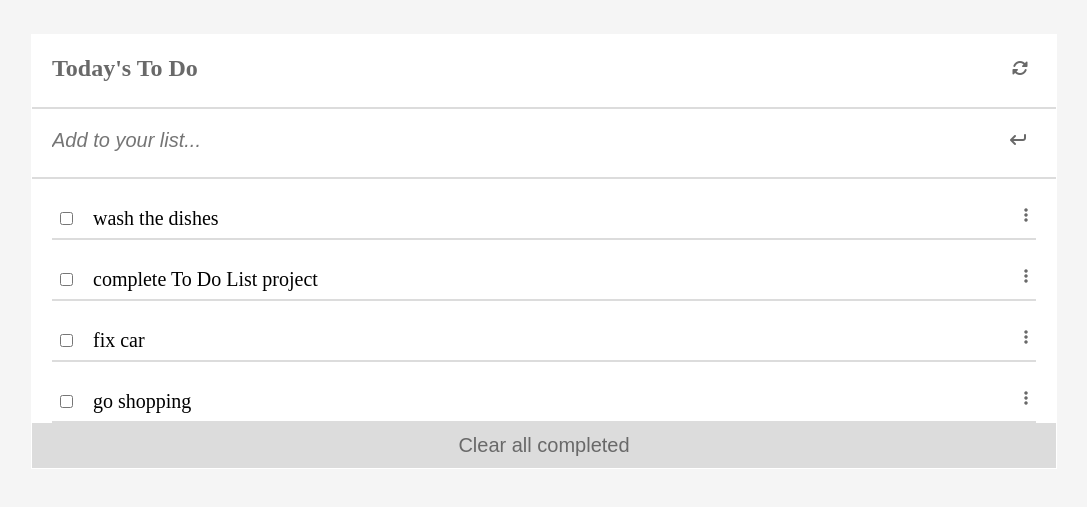
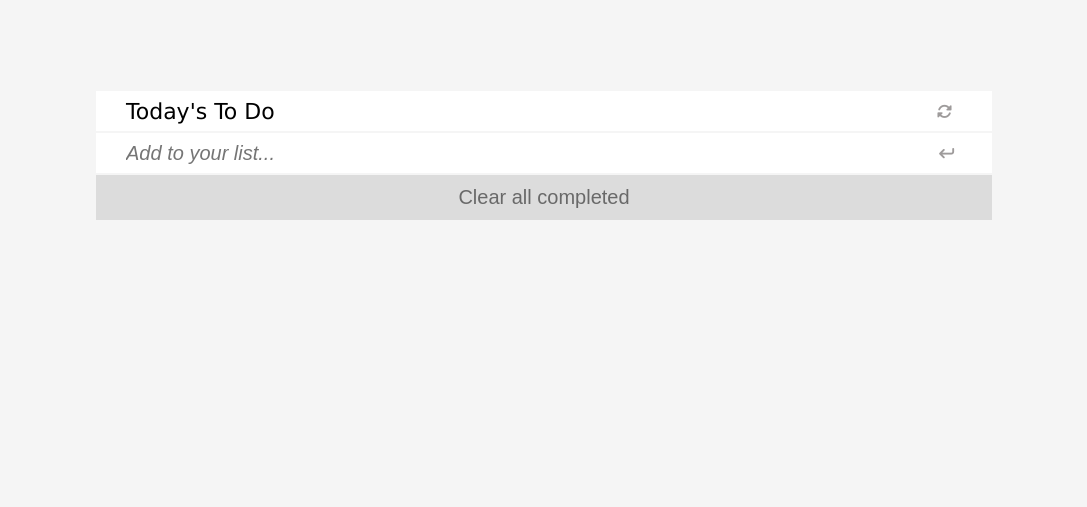
Before and after one commit to meryemsanem/To-Do-List, a website built with webpack: page src/index.html in a window 1280 px wide. Shown: the part 149-656 px from the top of the page, without its empty margins (96-1183 px from the left). Built offline with nearby package versions, Linux system fonts and the light colour scheme.

Commit message:
Update files

```diff
--- a/src/index.html
+++ b/src/index.html
@@ -8,28 +8,32 @@
       crossorigin="anonymous"
     ></script>
     <title>To Do List</title>
+    <link rel="stylesheet" type=text/html href="./styles/style.css" />
   </head>
+
   <body>
-    <section class="to-do-list">
-      <div class="list-container">
-        <div class="to-do">
-          <h1 class="today">Today's To Do</h1>
+    <main id="container" class="container">
+      <div class="common">
+        <p class="p">Today's To Do</p>
+        <button class="btn first">
           <i class="fa-sharp fa-solid fa-rotate"></i>
-        </div>
-        <hr class="line" />
-        <form action="" class="form">
-          <input
-            type="text"
-            class="placeholder"
-            placeholder="Add to your list..."
-          />
+        </button>
+      </div>
+      <div class="common">
+        <input
+          id="input"
+          type="text"
+          class="textInput"
+          placeholder="Add to your list..."
+        />
+        <button class="btn second">
           <i class="fa-solid fa-arrow-turn-down fa-rotate-90"></i>
-        </form>
-
-        <hr class="line1" />
-        <div class="list"></div>
-        <button class="btn">Clear all completed</button>
+        </button>
       </div>
-    </section>
+      <ul id="list"></ul>
+      <button class="btnComplete">
+        <p>Clear all completed</p>
+      </button>
+    </main>
   </body>
 </html>
--- a/src/index.js
+++ b/src/index.js
@@ -1,42 +1,79 @@
 import './styles/style.css';
 
-const tasks = [
-  {
-    description: 'wash the dishes',
-    completed: false,
-    index: 0,
-  },
-  {
-    description: 'complete To Do List project',
-    completed: false,
-    index: 1,
-  },
-  {
-    description: 'fix car',
-    completed: false,
-    index: 2,
-  },
-  {
-    description: 'go shopping',
-    completed: false,
-    index: 3,
-  },
-];
+const input = document.getElementById('input');
 
-const showTasks = () => {
-  const list = document.querySelector('.list');
+const target = document.getElementById('list');
+
+let tasks = JSON.parse(localStorage.getItem('tasks')) || [];
+
+function saveToLocalStorage(data) {
+  tasks = JSON.parse(localStorage.getItem('tasks')) || [];
+  tasks.push(data);
+  localStorage.setItem('tasks', JSON.stringify(tasks));
+}
+
+input.addEventListener('keyup', (event) => {
+  if (event.key === 'Enter') {
+    const inputValue = input.value;
+    const newObj = {
+      description: inputValue,
+      completed: false,
+      index: tasks.length + 1,
+    };
+    saveToLocalStorage(newObj);
+    window.location.reload();
+    input.value = '';
+  }
+});
+
+for (let i = 0; i < tasks.length; i += 1) {
+  target.innerHTML += `
+      <li id="L${i}" class ="common">
+      <input for ="P${i}" id="input" type="checkbox" class ="checkbox">
+      <p id ="P${i}" class="li-p">${tasks[i].description}</p>
+      <button id="edit-remove${i}"  class="btn dots list-item">
+       <i class="fa fa-ellipsis-v"></i>
+      </button>
+      </li>
+    `;
+}
+
+function deleteList() {
+  const button = document.querySelectorAll('.newButton');
+  const element = button[0].parentNode;
+  const liItem = element.parentNode;
+  liItem.removeChild(element);
+  const listId = element.getAttribute('id');
+  tasks.splice(listId, 1);
   for (let i = 0; i < tasks.length; i += 1) {
-    const listItems = document.createElement('div');
-    listItems.classList.add('to-do--');
-    listItems.innerHTML = `<div class="lists">
-    <input type="checkbox">
-    ${tasks[i].description}
-  </div><div>
-    <i class="fa-solid fa-ellipsis-vertical"></i>
-    </div>
-  `;
-    list.appendChild(listItems);
+    tasks[i].index = i + 1;
   }
-};
+  localStorage.setItem('tasks', JSON.stringify(tasks));
+  window.location.reload();
+}
 
-showTasks();
+function addTrash(event) {
+  const eventCatcher = event.target.closest('button');
+  eventCatcher.style.display = 'none';
+  const liItem = event.target.closest('li');
+  const nodeList = liItem.querySelectorAll('p');
+  const parentLi = nodeList[0].parentNode;
+  const parentId = parentLi.getAttribute('id');
+  const parentElement = document.getElementById(parentId);
+  const newBtn = document.createElement('button');
+  newBtn.className = 'newButton';
+  newBtn.innerHTML = '<i class="fa fa-trash-alt"></i>';
+  parentElement.append(newBtn);
+  liItem.style.backgroundColor = '#ffe6ee';
+  const textElem = liItem.querySelector('p');
+  textElem.setAttribute('contenteditable', true);
+  textElem.focus();
+  const trash = document.getElementsByClassName('newButton');
+
+  trash[0].addEventListener('click', deleteList);
+}
+
+const deleteBtn = document.querySelectorAll('.list-item');
+deleteBtn.forEach((button) => {
+  button.addEventListener('click', addTrash);
+});
--- a/src/styles/style.css
+++ b/src/styles/style.css
@@ -1,80 +1,59 @@
 * {
+  box-sizing: border-box;
   margin: 0;
   padding: 0;
 }
 
 body {
   background-color: whitesmoke;
+  font-family: Verdana, Geneva, Tahoma, sans-serif;
 }
 
-.to-do-list {
+.container {
   display: flex;
+  flex-direction: column;
+  justify-content: center;
   align-items: center;
-  justify-content: center;
-  width: 100%;
-  height: 50rem;
+  box-shadow: 2px rgba(0, 0, 0, 0.299);
+  margin: auto;
+  width: 70%;
+  margin-top: 15rem;
 }
 
-h1 {
-  color: #696969;
-  font-weight: 550;
+.p {
+  font-size: 22px;
 }
 
-.list-container {
-  width: 80%;
-  background-color: white;
-  border: 1px solid white;
-  box-shadow: 4px rgba(100, 95, 95, 0.7);
-}
-
-.to-do {
-  display: flex;
-  justify-content: space-between;
-  margin-right: 8px;
-  align-items: center;
-  padding: 1.25rem;
-}
-
-.line,
-.line1 {
-  border: 1px solid gainsboro;
-  margin-top: 5px;
-}
-
-input {
-  border: none;
-  padding: 20px;
-  font-size: 20px;
-  font-style: italic;
-}
-
-form {
+.common {
+  height: 40px;
+  width: 100%;
+  margin-bottom: 2px;
+  background-color: #fff;
+  padding: 5px 30px;
   display: flex;
   justify-content: space-between;
   align-items: center;
-  margin-right: 2rem;
 }
 
-.fa-solid {
-  color: #696969;
-}
-
-.to-do-- {
-  display: flex;
-  justify-content: space-between;
-  border-bottom: 2px solid gainsboro;
-  padding: 0.5rem;
-  margin-inline: 20px;
-  margin-top: 20px;
-}
-
-.lists {
-  display: flex;
-  gap: 1.25rem;
-  font-size: 20px;
+.checkbox {
+  margin-right: 10px;
 }
 
 .btn {
+  border: none;
+  background-color: #fff;
+  padding: 10px;
+  font-size: 15px;
+  color: #9e9b9b;
+  cursor: pointer;
+}
+
+.btn:hover {
+  color: black;
+  font-size: 18px;
+}
+
+.btnComplete {
   display: flex;
   margin: auto;
   width: 100%;
@@ -87,20 +66,56 @@ form {
   font-size: 1.25rem;
 }
 
-.btn:hover {
+.btnComplete:hover {
   text-decoration: underline;
-  color: black;
+  color: red;
+  font-size: 1.3rem;
 }
 
-.btn:active {
-  text-decoration: underline;
-  color: black;
+.textInput {
+  width: 100%;
+  height: 100%;
+  border: none;
+  outline: none;
+  font-size: 20px;
 }
 
-.placeholder {
-  width: 50%;
+#list {
+  width: 100%;
 }
 
-.line2 {
-  border: 5px solid blue;
+::placeholder {
+  font-style: italic;
 }
+
+input[type='text']:focus::placeholder {
+  color: transparent;
+}
+
+.dots {
+  font-size: 20px;
+}
+
+.dots:hover {
+  font-size: 24px;
+}
+
+.li-p {
+  width: 100%;
+  outline: none;
+}
+
+.checkbox:checked + .li-p {
+  text-decoration: line-through;
+  color: #696969;
+}
+
+.newButton {
+  background-color: #ffe6ee;
+  border: none;
+  font-size: 20px;
+}
+
+.newButton:hover {
+  font-size: 25px;
+}
```
Also changed, not shown: dist/bundle.js, dist/index.html.
